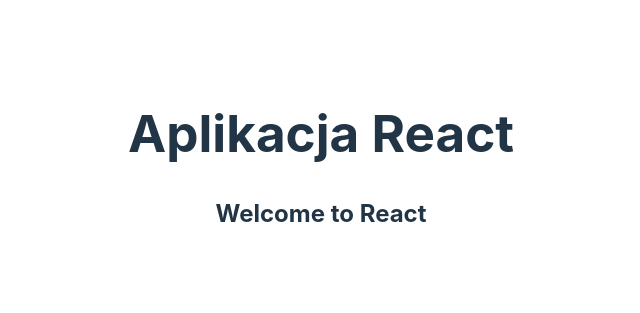
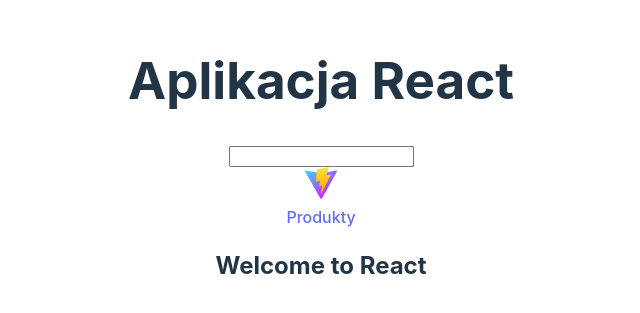
Before and after one commit to dev-com2020/js-2-vite, a React (Vite) app in the folder my-app/: page / in a window 1280 px wide. Shown: the part 239-552 px from the top of the page, without its empty margins (319-959 px from the left). Built offline with nearby package versions, Linux system fonts and the light colour scheme.

Commit message:
Dodano komponent Header do aplikacji

```diff
--- a/my-app/src/App.tsx
+++ b/my-app/src/App.tsx
@@ -1,5 +1,6 @@
 import { Outlet } from 'react-router-dom'
 import './App.css'
+import { Header } from './Header'
 
 
 
@@ -10,7 +11,7 @@
     <>
 
       <h1>Aplikacja React</h1>
-
+        <Header/>
         <Outlet/>
       </>
   )
```
